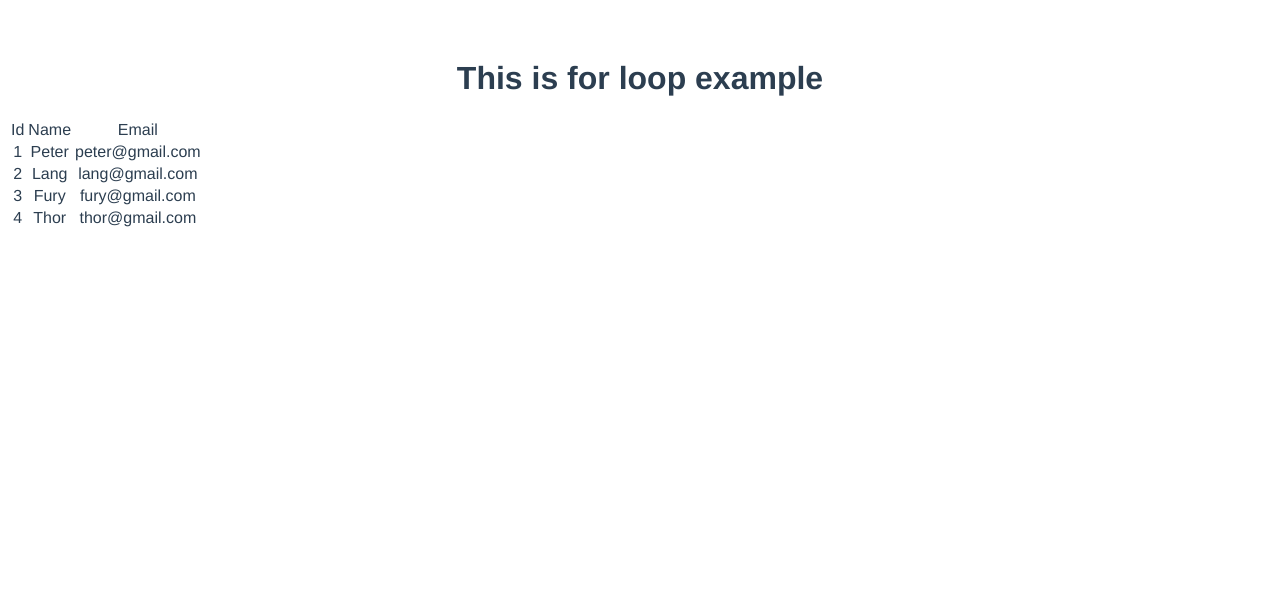
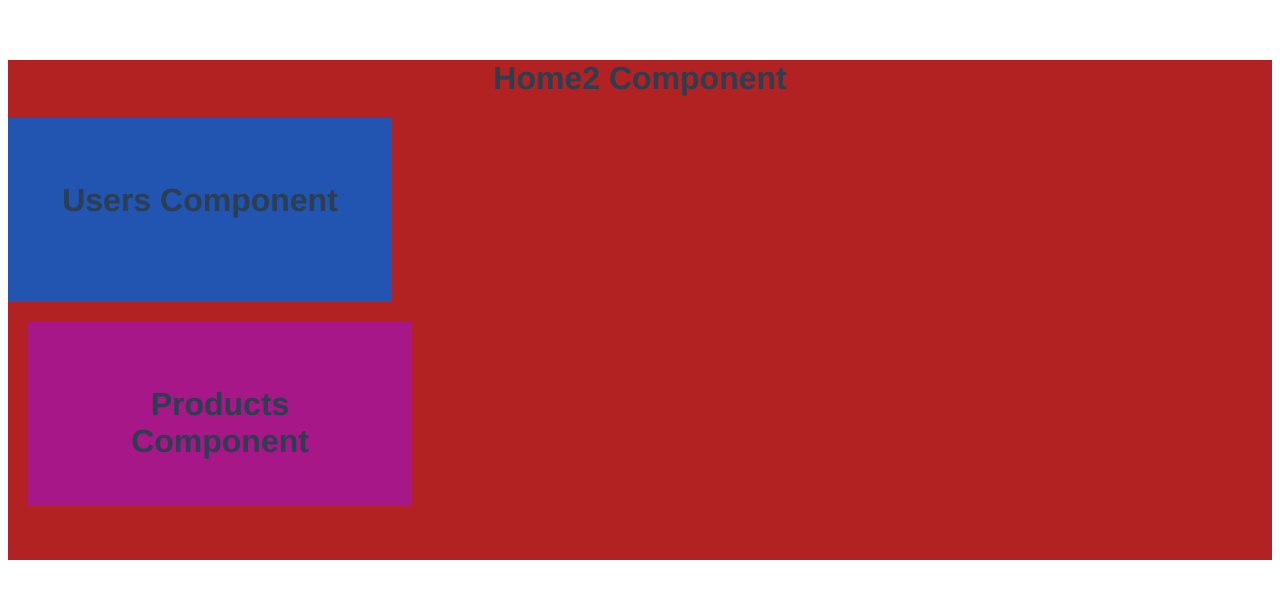
Before and after one commit to bkp3/Blog-Project, a Vue app: page / in a window 1280 px wide. Shown: the top 598 px of the page. Built offline with nearby package versions, Linux system fonts and the light colour scheme.

Commit message:
composing with component

```diff
--- a/src/App.vue
+++ b/src/App.vue
@@ -2,18 +2,27 @@
   <!-- <img alt="Vue logo" src="./assets/logo.png" /> -->
   <!-- <HelloWorld msg="Welcome to Your Vue.js App" /> -->
 
-  <Home data="You are there" msg="hi from You" />
+  <!-- <Home data="You are there" msg="hi from You" /> -->
+  <Home2/>
+  <!-- <users/> -->
+
+
 </template>
 
 <script>
+
 // import HelloWorld from './components/HelloWorld.vue'
-import Home from "./components/Home.vue";
+//import Home from "./components/Home.vue";
+import Home2 from './components/Home2.vue';
+//import Users from './components/Users.vue';
 
 export default {
   name: "App",
   components: {
     // HelloWorld,
-    Home,
+    //Home,
+    Home2,
+    //Users,
   },
 };
 </script>
--- /dev/null
+++ b/src/components/Home2.vue
@@ -0,0 +1,26 @@
+<template>
+  <div>
+    <h1>Home2 Component</h1>
+    <Users/>
+    <Products/>
+  </div>
+</template>
+<script>
+
+import Users from './Users'
+import Products from './Products'
+export default {
+  name: "Home2",
+  components:{
+      Users,
+      Products
+  }
+};
+</script>
+
+<style>
+div{
+    background-color: firebrick;
+    height: 500px;
+}
+</style>
--- /dev/null
+++ b/src/components/Products.vue
@@ -0,0 +1,20 @@
+<template>
+  <div class="products">
+    <h1>Products Component</h1>
+  </div>
+</template>
+<script>
+export default {
+  name: "Products",
+};
+</script>
+
+<style>
+.products{
+    background-color: rgb(167, 23, 136);
+    height: 100px;
+    width: 300px;
+    padding: 42px;
+    margin: 20px;
+}
+</style>
--- /dev/null
+++ b/src/components/Users.vue
@@ -0,0 +1,19 @@
+<template>
+  <div class="users">
+    <h1>Users Component</h1>
+  </div>
+</template>
+<script>
+export default {
+  name: "Users",
+};
+</script>
+
+<style>
+.users{
+    background-color: rgb(34, 84, 178);
+    height: 100px;
+    width: 300px;
+    padding: 42px;
+}
+</style>
```
